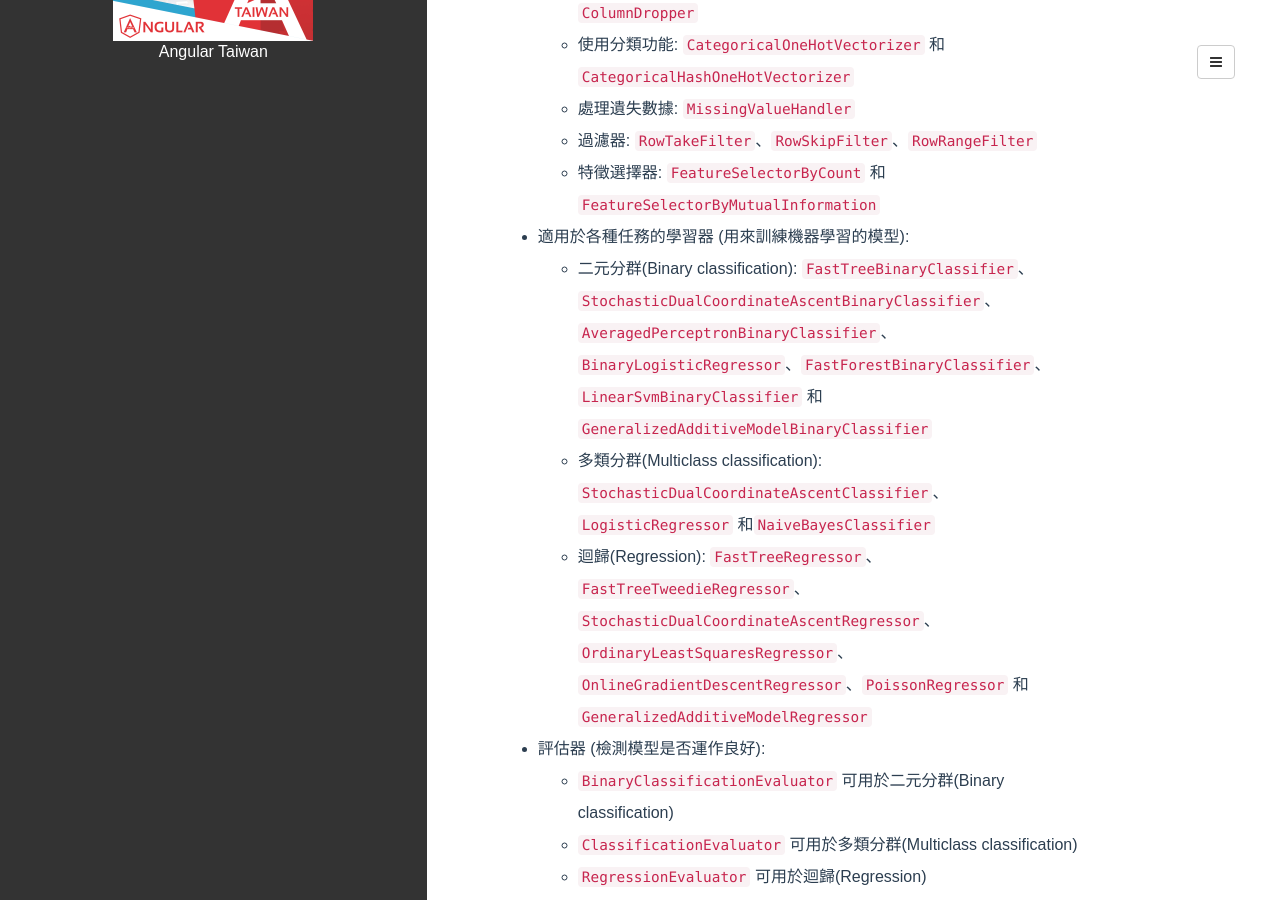
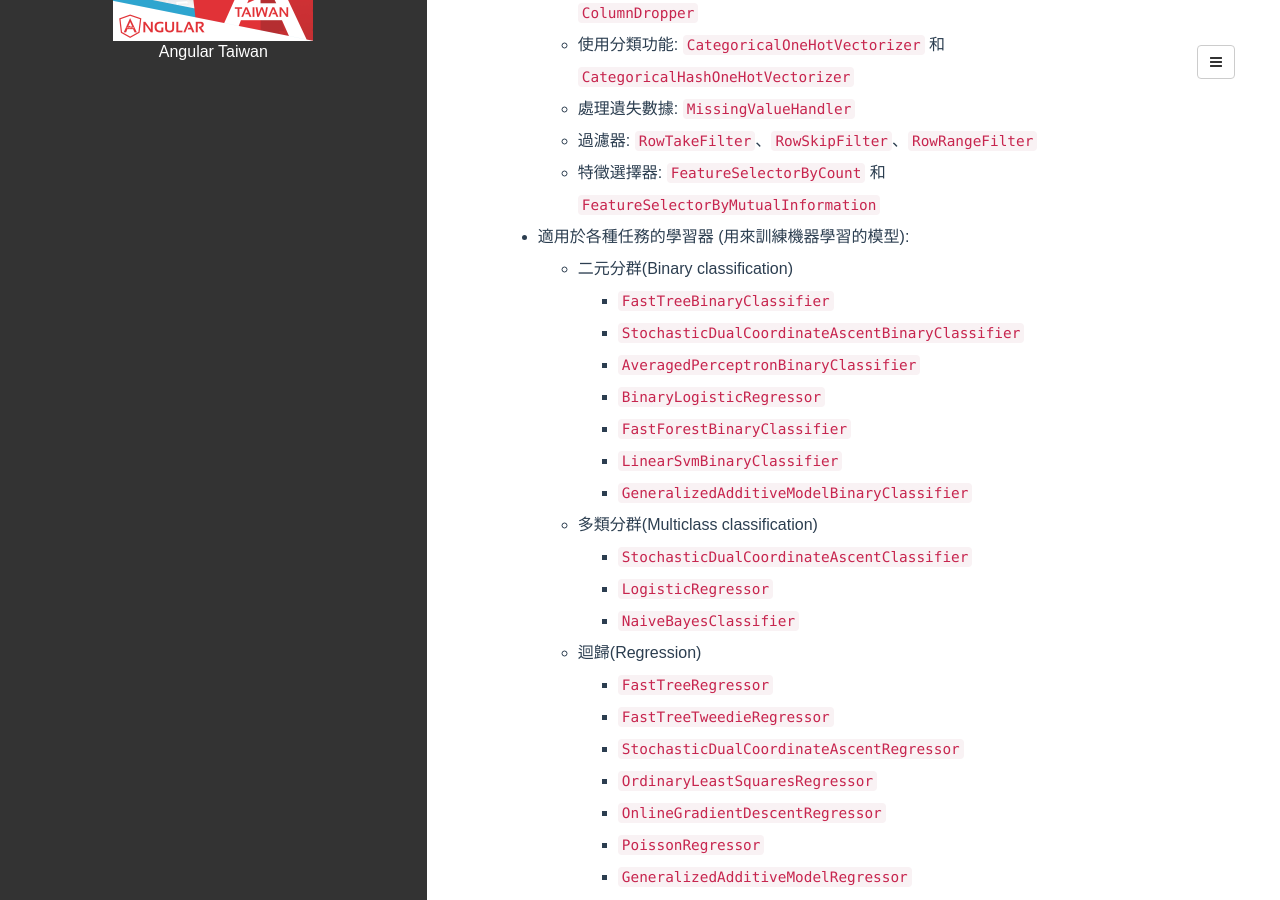
Before and after one commit to poychang/poychang.github.io, a Jekyll site: the page built from _posts/2018-05-23-ml-dotnet-release-0.1-cht.md, in a window 1280 px wide and 900 px high, scrolled down 1056 px. Built offline with Jekyll 4.4.1, drawn with Linux system fonts in a browser that asks for light colours; some web fonts are replaced; comment, search, counter and statistics services are not loaded.

Commit message:
alter post

```diff
--- a/_posts/2018-05-23-ml-dotnet-release-0.1-cht.md
+++ b/_posts/2018-05-23-ml-dotnet-release-0.1-cht.md
@@ -45,9 +45,26 @@ Install-Package Microsoft.ML
     * 特徵選擇器: `FeatureSelectorByCount` 和 `FeatureSelectorByMutualInformation`
 
 * 適用於各種任務的學習器 (用來訓練機器學習的模型):
-    * 二元分群(Binary classification): `FastTreeBinaryClassifier`、`StochasticDualCoordinateAscentBinaryClassifier`、`AveragedPerceptronBinaryClassifier`、`BinaryLogisticRegressor`、`FastForestBinaryClassifier`、 `LinearSvmBinaryClassifier` 和 `GeneralizedAdditiveModelBinaryClassifier`
-    * 多類分群(Multiclass classification): `StochasticDualCoordinateAscentClassifier`、`LogisticRegressor` 和`NaiveBayesClassifier`
-    * 迴歸(Regression): `FastTreeRegressor`、`FastTreeTweedieRegressor`、`StochasticDualCoordinateAscentRegressor`、`OrdinaryLeastSquaresRegressor`、`OnlineGradientDescentRegressor`、`PoissonRegressor` 和 `GeneralizedAdditiveModelRegressor`
+    * 二元分群(Binary classification)
+        * `FastTreeBinaryClassifier`
+        * `StochasticDualCoordinateAscentBinaryClassifier`
+        * `AveragedPerceptronBinaryClassifier`
+        * `BinaryLogisticRegressor`
+        * `FastForestBinaryClassifier`
+        * `LinearSvmBinaryClassifier`
+        * `GeneralizedAdditiveModelBinaryClassifier`
+    * 多類分群(Multiclass classification)
+        * `StochasticDualCoordinateAscentClassifier`
+        * `LogisticRegressor`
+        * `NaiveBayesClassifier`
+    * 迴歸(Regression)
+        * `FastTreeRegressor`
+        * `FastTreeTweedieRegressor`
+        * `StochasticDualCoordinateAscentRegressor`
+        * `OrdinaryLeastSquaresRegressor`
+        * `OnlineGradientDescentRegressor`
+        * `PoissonRegressor`
+        * `GeneralizedAdditiveModelRegressor`
 
 * 評估器 (檢測模型是否運作良好):
     * `BinaryClassificationEvaluator` 可用於二元分群(Binary classification)
```
